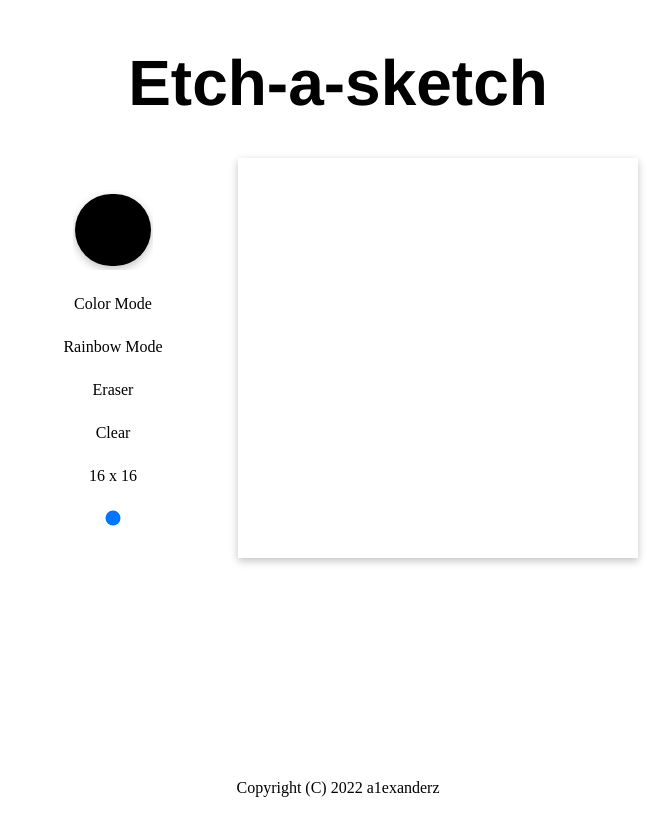
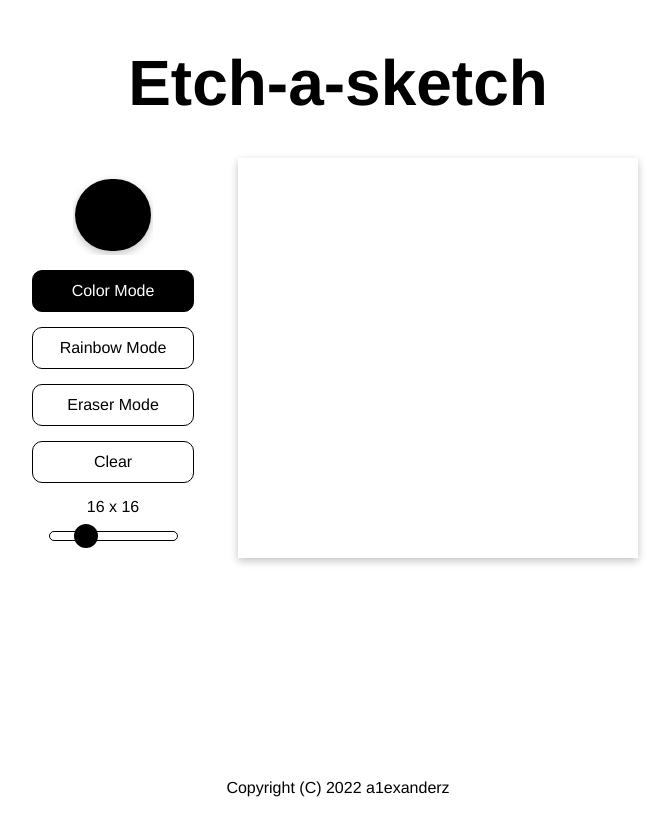
Before and after one commit to a1exanderz/odin-etch-a-sketch, a plain HTML site: page index.html in a window 1280 px wide. Shown: the whole page, without its empty margins (302-974 px from the left). Drawn offline with Linux system fonts and the light colour scheme.

Commit message:
Complete active button indicators

```diff
--- a/etch-a-sketch.js
+++ b/etch-a-sketch.js
@@ -6,21 +6,36 @@ let currentColor = DEFAULT_COLOR;
 let currentMode = DEFAULT_MODE;
 let currentSize = DEFAULT_SIZE;
 
+const colorPicker = document.getElementById("colorInput");
+const colorBtn = document.getElementById("colorBtn");
+const rainbowBtn = document.getElementById("rainbowBtn");
+const eraserBtn = document.getElementById("eraserBtn");
+const clearBtn = document.getElementById("clearBtn");
+const grid = document.getElementById("grid");
+const gridSize = document.getElementById("gridSize");
+const sizeSlider = document.getElementById("sizeSlider");
+
+colorPicker.oninput = (e) => setCurrentColor(e.target.value);
+colorBtn.onclick = () => setCurrentMode("color");
+rainbowBtn.onclick = () => setCurrentMode("rainbow");
+eraserBtn.onclick = () => setCurrentMode("erase");
+clearBtn.onclick = () => reloadGrid();
+sizeSlider.oninput = (e) => setCurrentSize(e.target.value);
+
 function setCurrentColor(newColor) {
   currentColor = newColor;
 }
 
 function setCurrentMode(newMode) {
   currentMode = newMode;
+  indicateSelectedButton();
 }
 
 function setCurrentSize(newSize) {
   currentSize = newSize;
+  gridSize.textContent = `${currentSize} x ${currentSize}`;
+  reloadGrid();
 }
-
-let mouseDown = false;
-document.body.onmousedown = () => (mouseDown = true);
-document.body.onmouseup = () => (mouseDown = false);
 
 function createGrid(size) {
   document.documentElement.style.setProperty("--columns-row", size);
@@ -32,6 +47,10 @@ function createGrid(size) {
   }
 }
 
+let mouseDown = false;
+document.body.onmousedown = () => (mouseDown = true);
+document.body.onmouseup = () => (mouseDown = false);
+
 function draw(e) {
   if (e.type === "mouseover" && !mouseDown) return;
   if (currentMode === "color") {
@@ -41,20 +60,10 @@ function draw(e) {
     const randomG = Math.floor(Math.random() * 256);
     const randomB = Math.floor(Math.random() * 256);
     e.target.style.backgroundColor = `rgb(${randomR}, ${randomG}, ${randomB})`;
+  } else if (currentMode === "erase") {
+    e.target.style.backgroundColor = "#fefefe";
   }
 }
-
-const colorPicker = document.getElementById("colorInput");
-const colorBtn = document.getElementById("colorBtn");
-const rainbowBtn = document.getElementById("rainbowBtn");
-const eraserBtn = document.getElementById("eraserBtn");
-const clearBtn = document.getElementById("clearBtn");
-const grid = document.getElementById("grid");
-
-colorPicker.oninput = (e) => setCurrentColor(e.target.value);
-colorBtn.onclick = () => setCurrentMode("color");
-rainbowBtn.onclick = () => setCurrentMode("rainbow");
-clearBtn.onclick = () => reloadGrid();
 
 function reloadGrid() {
   clearGrid();
@@ -65,6 +74,34 @@ function clearGrid() {
   grid.innerHTML = "";
 }
 
+function indicateSelectedButton() {
+  if (currentMode === "color") {
+    buttonColorActive(colorBtn);
+    buttonColorInactive(rainbowBtn);
+    buttonColorInactive(eraserBtn);
+  } else if (currentMode === "rainbow") {
+    buttonColorInactive(colorBtn);
+    buttonColorActive(rainbowBtn);
+    buttonColorInactive(eraserBtn);
+  } else if (currentMode === "erase") {
+    buttonColorInactive(colorBtn);
+    buttonColorInactive(rainbowBtn);
+    buttonColorActive(eraserBtn);
+  }
+}
+
+function buttonColorActive(button) {
+  button.style.backgroundColor = "black";
+  button.style.color = "white";
+}
+
+function buttonColorInactive(button) {
+  button.style.backgroundColor = "white";
+  button.style.color = "black";
+}
+
 window.onload = () => {
   createGrid(DEFAULT_SIZE);
+  gridSize.textContent = `${currentSize} x ${currentSize}`;
+  indicateSelectedButton();
 };
--- a/index.html
+++ b/index.html
@@ -14,10 +14,10 @@
         <input type="color" id="colorInput" />
         <button id="colorBtn">Color Mode</button>
         <button id="rainbowBtn">Rainbow Mode</button>
-        <button id="eraserBtn">Eraser</button>
+        <button id="eraserBtn">Eraser Mode</button>
         <button id="clearBtn">Clear</button>
-        <div>16 x 16</div>
-        <input type="range" id="sizeSlider" />
+        <div id="gridSize"></div>
+        <input type="range" id="sizeSlider" value="16" min="1" max="64" />
       </div>
       <div id="grid"></div>
     </div>
--- a/styles.css
+++ b/styles.css
@@ -1,7 +1,20 @@
+* {
+  font-family: Helvetica;
+}
+
 input,
 button {
   all: unset;
   cursor: pointer;
+}
+
+button {
+  border: 1px solid black;
+  height: 20px;
+  width: 140px;
+  padding: 10px;
+  border-radius: 10px;
+  text-align: center;
 }
 
 input:hover,
@@ -23,7 +36,6 @@ header {
   justify-content: center;
   font-size: 64px;
   text-align: center;
-  font-family: Helvetica;
   font-weight: 700;
   height: 150px;
 }
@@ -42,7 +54,7 @@ header {
   align-items: center;
   height: 400px;
   width: 150px;
-  gap: 25px;
+  gap: 15px;
 }
 
 #colorInput {
@@ -54,6 +66,27 @@ input[type="color"]::-webkit-color-swatch {
   border: none;
   border-radius: 50px;
   box-shadow: rgba(0, 0, 0, 0.24) 0px 3px 8px;
+}
+
+input[type="range"] {
+  -webkit-appearance: none;
+  background-color: white;
+}
+
+input[type="range"]::-webkit-slider-runnable-track {
+  height: 10px;
+  border: 1px solid black;
+  border-radius: 25px;
+  background: white;
+}
+
+input[type="range"]::-webkit-slider-thumb {
+  -webkit-appearance: none;
+  width: 24px;
+  height: 24px;
+  border-radius: 25px;
+  margin-top: -8px;
+  background: black;
 }
 
 #grid {
```
